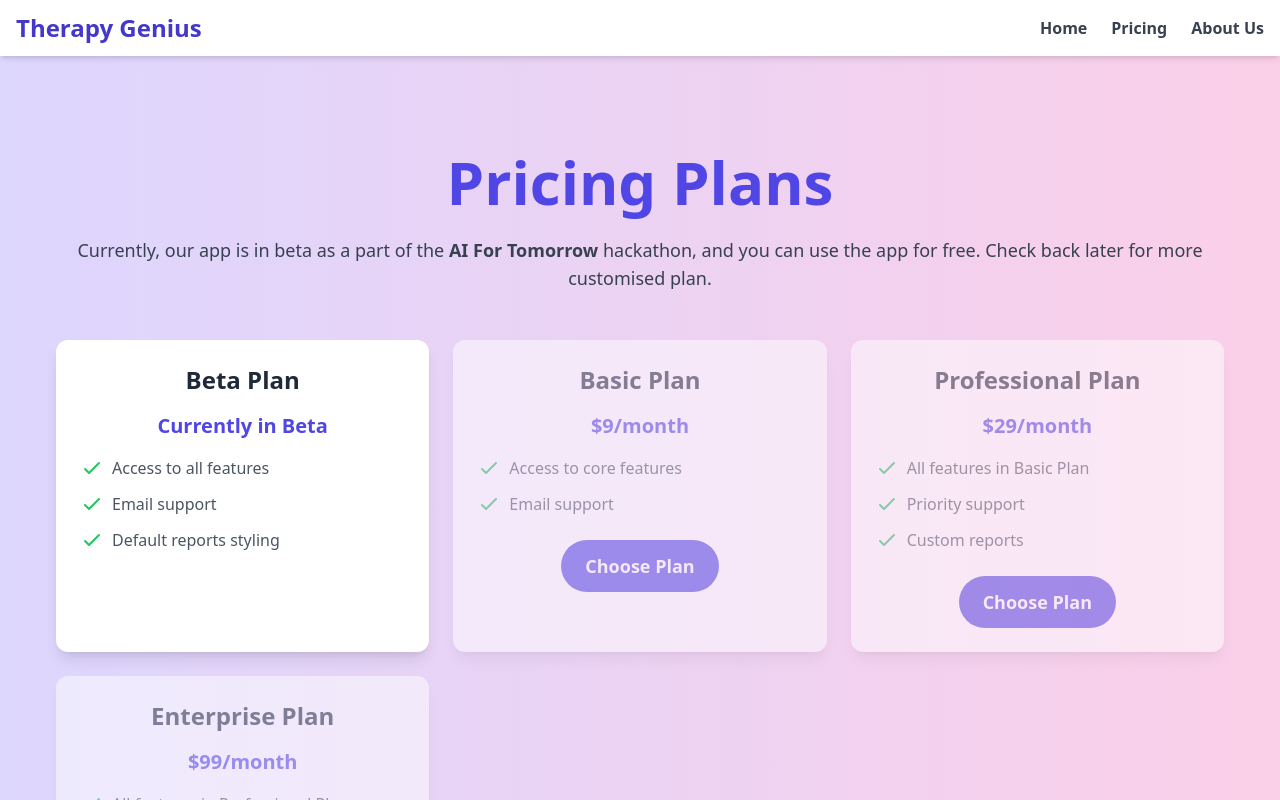
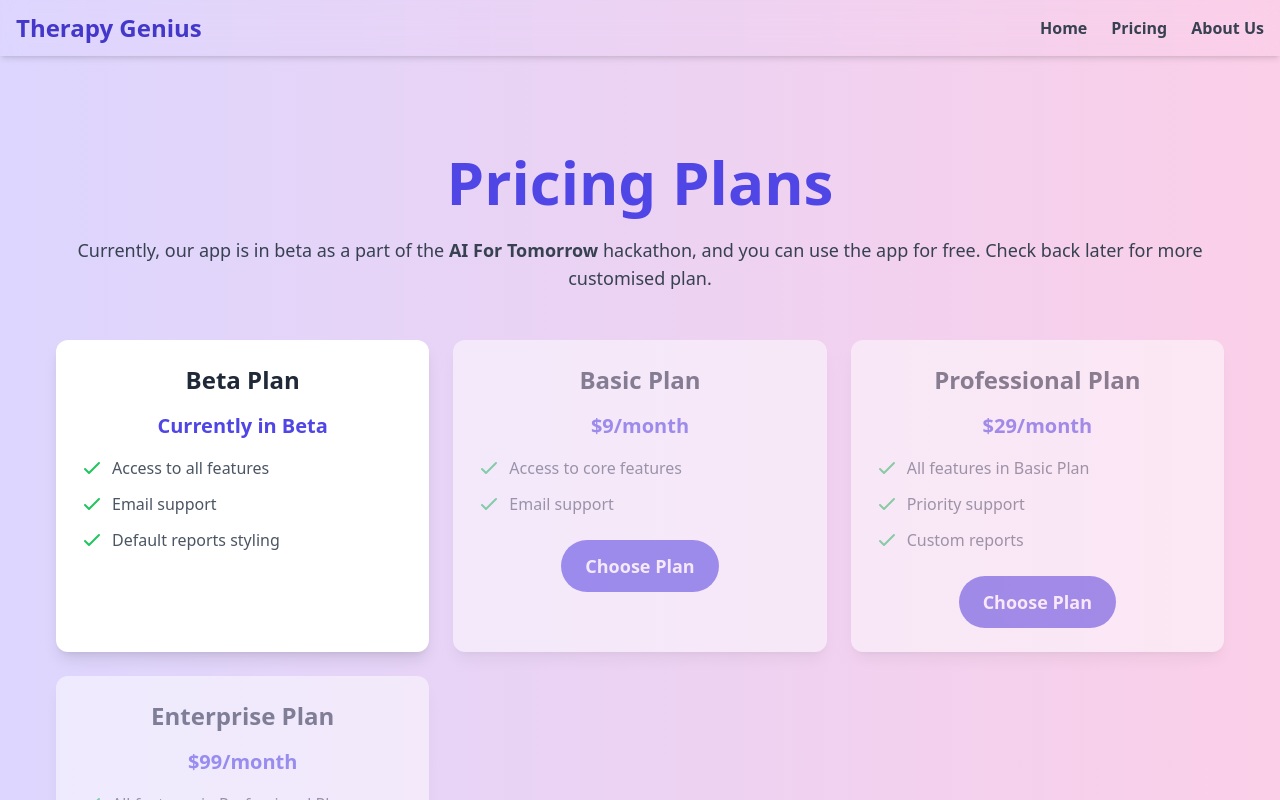
Before and after one commit to atchyutn/Therapy-Genius, a Next.js app: page /pricing in a window 1280 px wide. Shown: the top 800 px of the page. Built offline with nearby package versions, Linux system fonts and the light colour scheme.

Commit message:
added vercel speed analytics

```diff
--- a/app/components/Navbar.tsx
+++ b/app/components/Navbar.tsx
@@ -1,5 +1,6 @@
 const Navbar: React.FC = () => {
   return (
+    <div className="bg-gradient-to-r from-violet-200 to-pink-200">
       <nav className="bg-opacity-80 backdrop-blur-md shadow-md sticky">
         <div className="container mx-auto px-4 py-3">
           <div className="flex justify-between items-center">
@@ -40,6 +41,7 @@ const Navbar: React.FC = () => {
           </div>
         </div>
       </nav>
+    </div>
   );
 };
 
--- a/app/page.tsx
+++ b/app/page.tsx
@@ -8,6 +8,7 @@ import Footer from "./components/Footer";
 import Navbar from "./components/Navbar";
 import GradientBackground from "./components/GradientBackground";
 import HeroSection from "./components/HeroSection";
+import { SpeedInsights } from "@vercel/speed-insights/next";
 
 const HomePage: React.FC = () => {
   const learnMoreRef = useRef<HTMLDivElement>(null);
@@ -19,6 +20,7 @@ const HomePage: React.FC = () => {
 
   return (
     <div className="min-h-screen bg-gray-50">
+      <SpeedInsights />
       <GradientBackground>
         <Navbar />
         <div className="container mx-auto px-4 py-12 pt-0">
--- a/package.json
+++ b/package.json
@@ -11,6 +11,7 @@
   "dependencies": {
     "@heroicons/react": "^2.1.5",
     "@tailwindcss/typography": "^0.5.13",
+    "@vercel/speed-insights": "^1.0.12",
     "axios": "^1.7.2",
     "dotenv": "^16.4.5",
     "lottie-react": "^2.4.0",
```
Also changed, not shown: 1 other file (tests, documents, lock files or other folders). Lines whose indentation alone changed are shown as unchanged.
